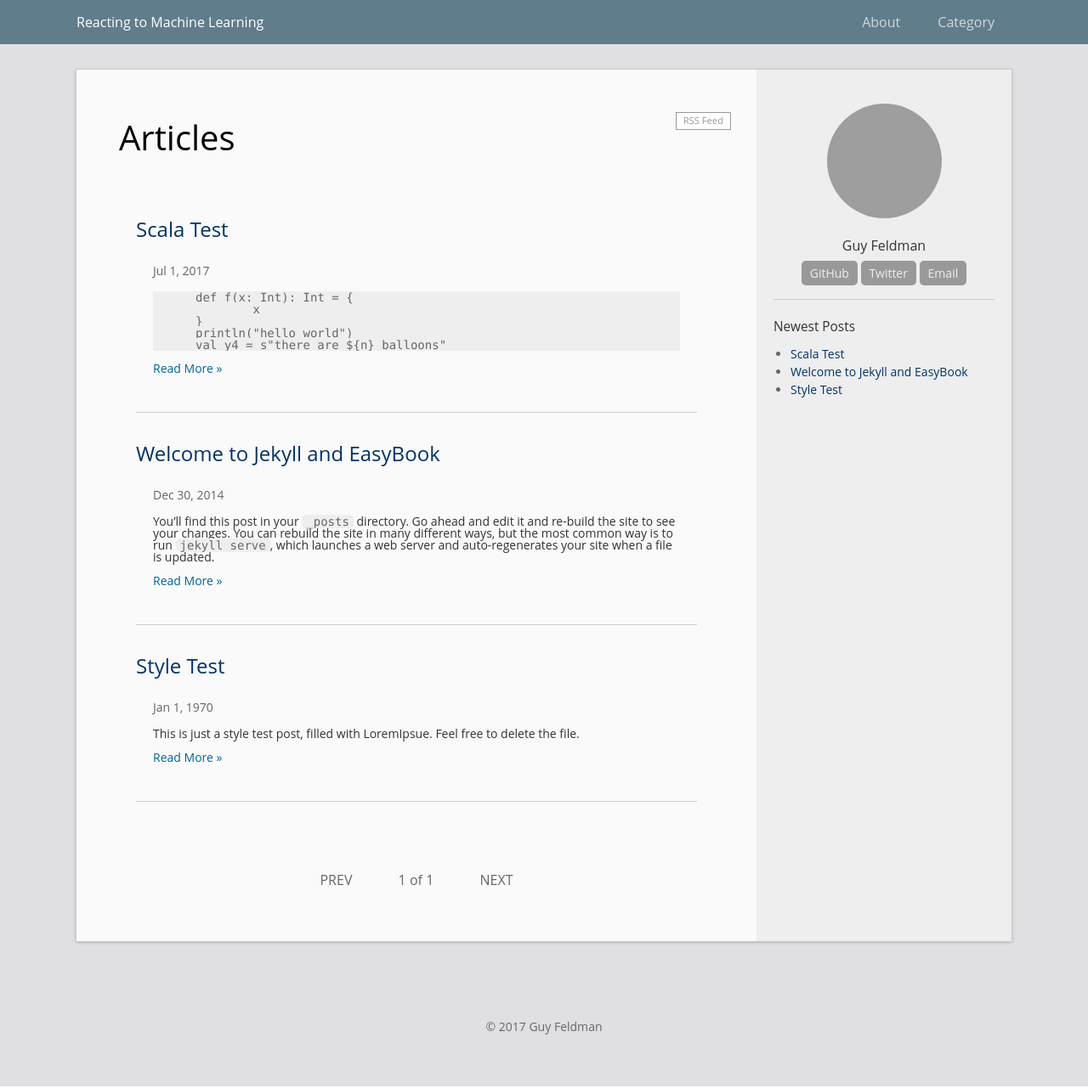
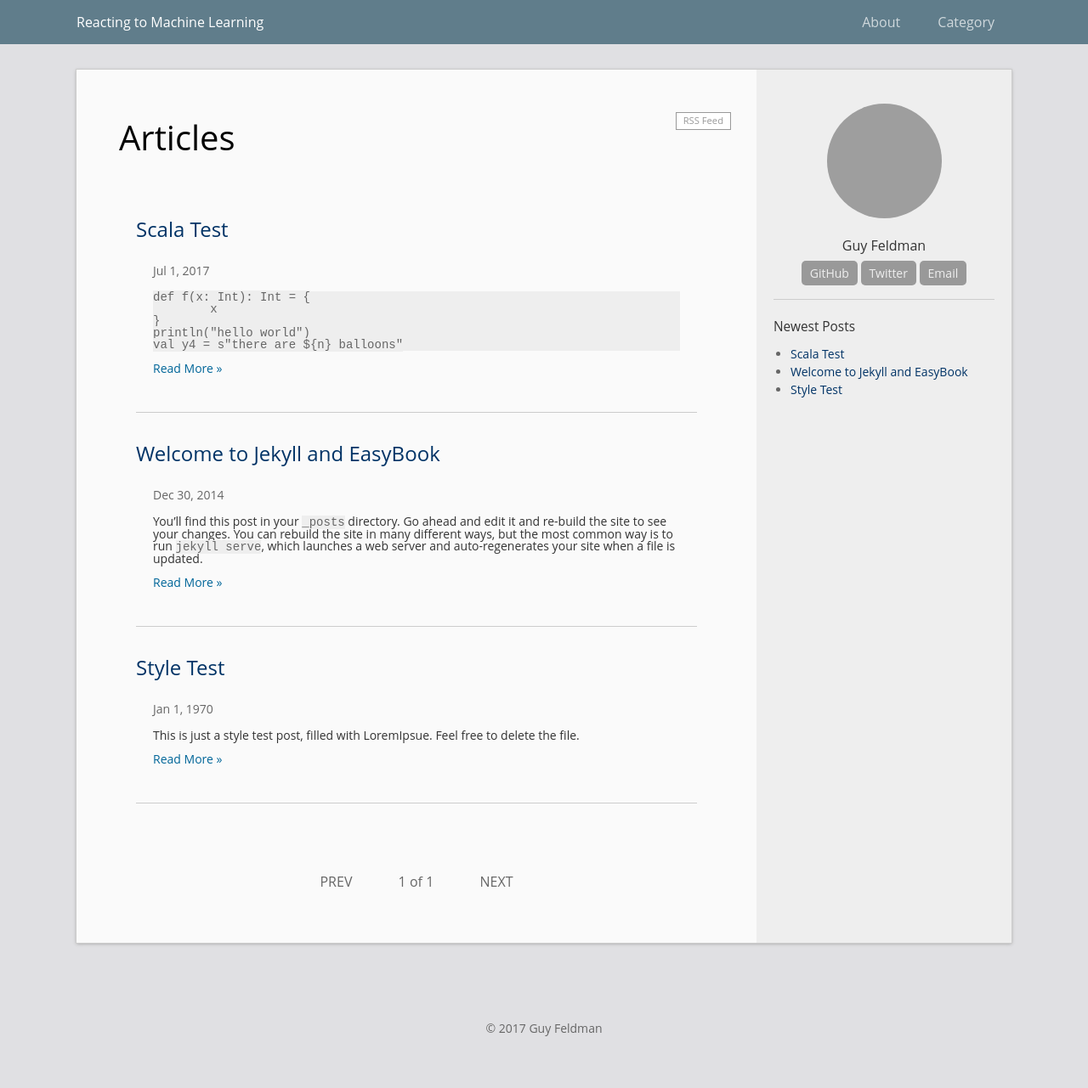
Before and after one commit to gfeldman/gfeldman.github.io, a Jekyll site: the page built from index.html, in a window 1280 px wide. Shown: the whole page at 85% size. Built offline with Jekyll 4.4.1, drawn with Linux system fonts in a browser that asks for light colours; nearby versions of some CDN libraries; the list of posts is cut into pages by our own code; a style sheet for code colours, icons or effects is not loaded; grey boxes are pictures that could not be loaded.

Commit message:
highlight 8

```diff
--- a/_sass/_base.scss
+++ b/_sass/_base.scss
@@ -18,27 +18,8 @@ blockquote {
 	padding: 5px 20px;
 	border-left: 10px solid #CCC;
 }
-code,pre {
-	font-family:  $code-font-family;
-	font-size: $code-font-size;
-}
-code {
-	color: #900;
-	background-color: #fff;
-	padding: 2px 5px;
-	border-radius: 5px;
-}
-pre {
-	overflow-x: auto;
-	padding: 20px 50px;
-}
-pre, pre code {
-	color: #fafafa;
-	background-color: #223;
-}
-pre code {
-	padding: 0;
-}
+
+
 .hide {
     display: none;
 }
```
